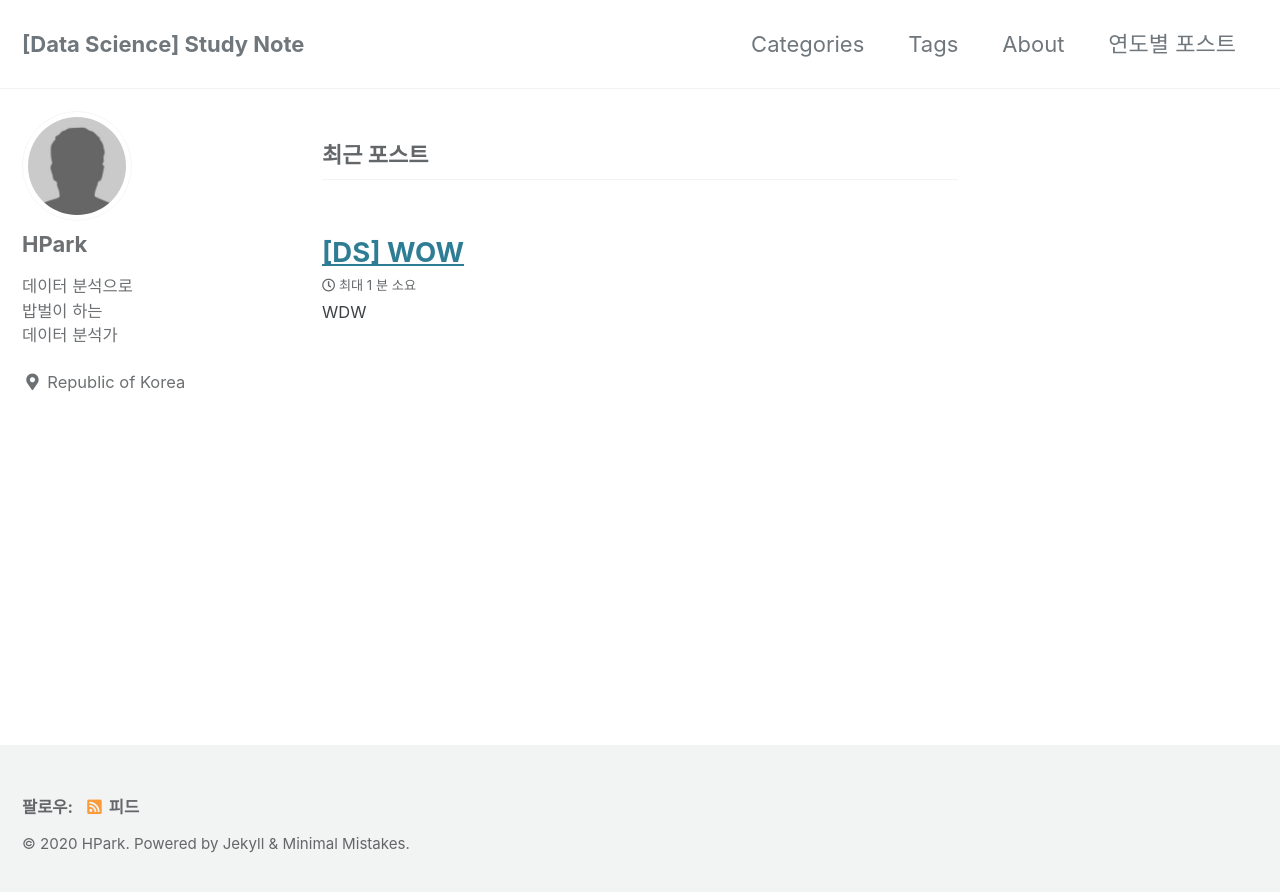
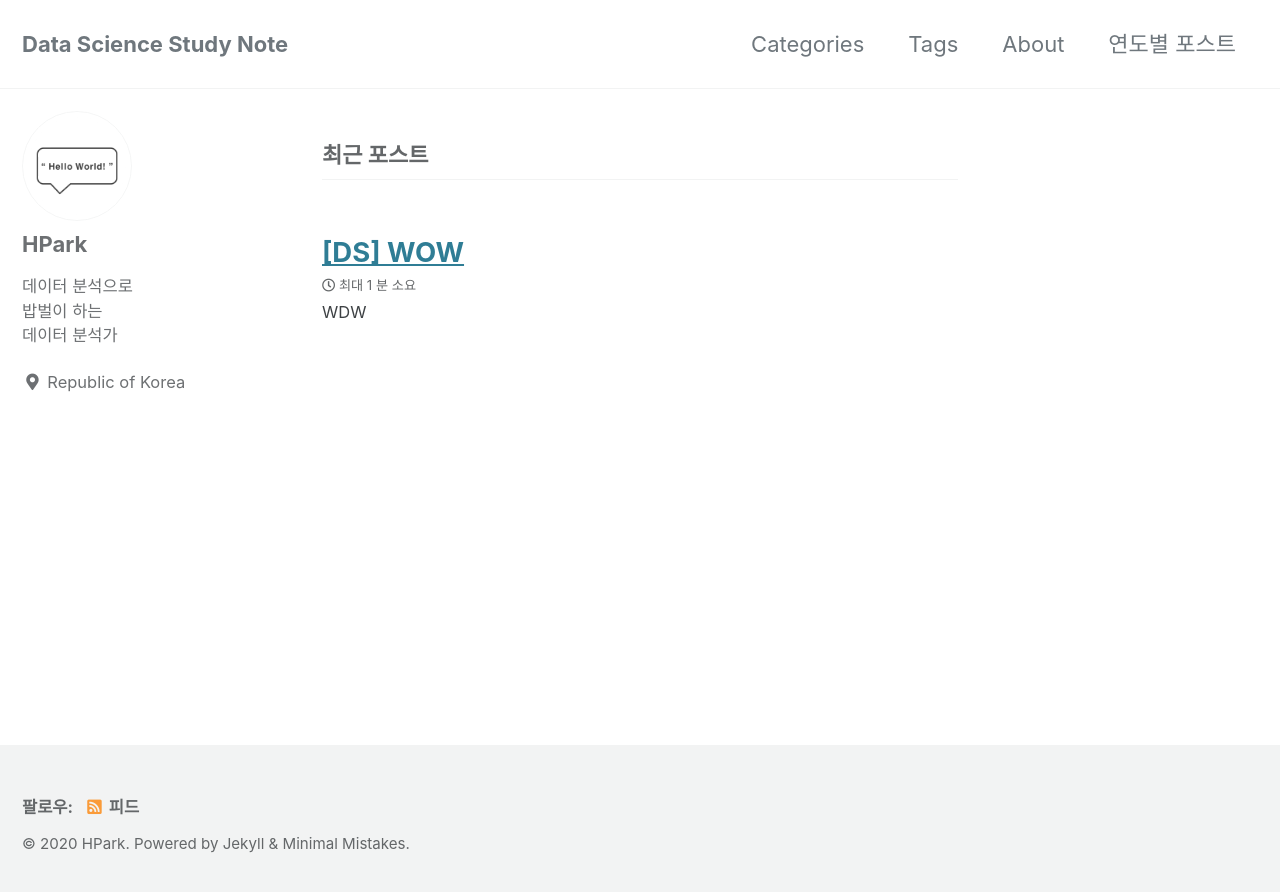
Before and after one commit to bonaza/bonaza.github.io, a Jekyll site: the page built from index.html, in a window 1280 px wide. Shown: the top 892 px of the page. Built offline with Jekyll 4.4.1, drawn with Linux system fonts in a browser that asks for light colours; cached includes are drawn as plain includes; the list of posts is cut into pages by our own code; part of the change alters nothing that is shown.

Commit message:
Update _config.yml

```diff
--- a/_config.yml
+++ b/_config.yml
@@ -20,13 +20,13 @@ title                    : "Bonaza's Blog"
 title_separator          : "&#124;"
 subtitle                 : # site tagline that appears below site title in masthead
 name                     : "HPark"
-description              : "An amazing website."
+description              : "An amazing Blog."
 url                      : "https://bonaza.github.io" # the base hostname & protocol for your site e.g. "https://mmistakes.github.io"
 baseurl                  : ""# the subpath of your site, e.g. "/blog"
 repository               : "bonaza/bonaza.github.io" # GitHub username/repo-name e.g. "mmistakes/minimal-mistakes"
 teaser                   : # path of fallback teaser image, e.g. "/assets/images/500x300.png"
 logo                     : # path of logo image to display in the masthead, e.g. "/assets/images/88x88.png"
-masthead_title           : "[Data Science] Study Note" # overrides the website title displayed in the masthead, use " " for no title
+masthead_title           : "Data Science Study Note" # overrides the website title displayed in the masthead, use " " for no title
 breadcrumbs              : True # true, false (default)
 words_per_minute         : 200
 comments:
@@ -85,16 +85,16 @@ social:
 
 # Analytics
 analytics:
-  provider               : false # false (default), "google", "google-universal", "google-gtag", "custom"
+  provider               : "google-gtag" # false (default), "google", "google-universal", "google-gtag", "custom"
   google:
-    tracking_id          :
+    tracking_id          : "G-VVC6C6N52J"
     anonymize_ip         : # true, false (default)
 
 
 # Site Author
 author:
   name             : "HPark"
-  avatar           : "/assets/images/bio-photo.jpg" # path of avatar image, e.g. "/assets/images/bio-photo.jpg"
+  avatar           : "/images/profile.png" # path of avatar image, e.g. "/assets/images/bio-photo.jpg"
   bio              : "데이터 분석으로<br> 밥벌이 하는<br> 데이터 분석가"
   location         : "Republic of Korea"
   email            :
```
